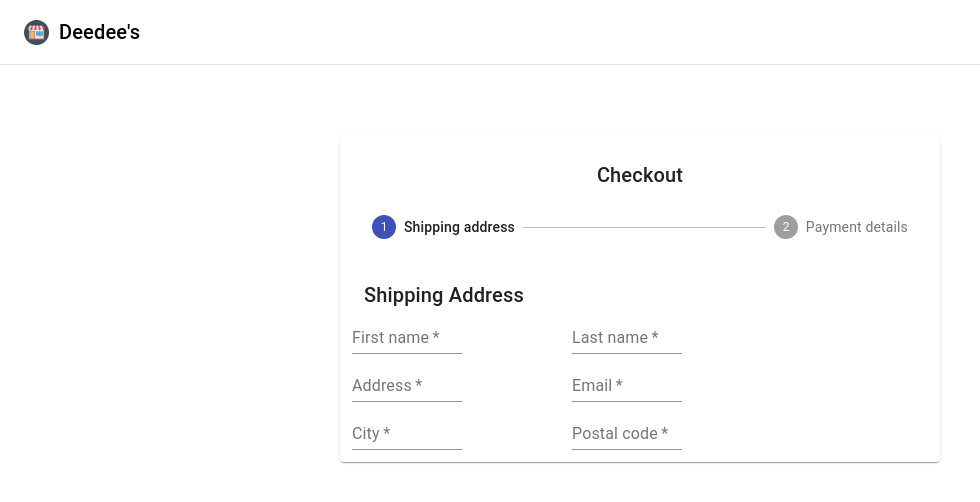
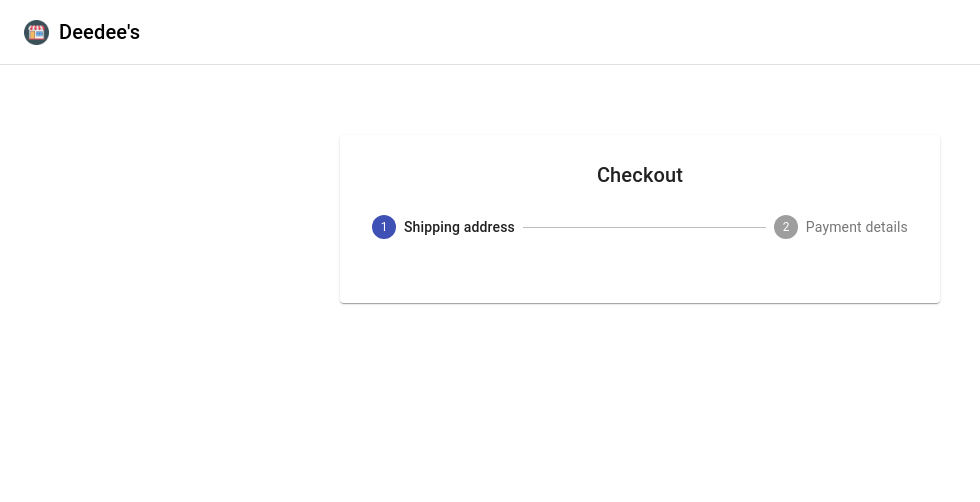
Before and after one commit to patrickishaf/deedees-collections, a React (Create React App) app: page /checkout in a window 1280 px wide. Shown: the top 502 px of the page, without its empty margins (0-980 px from the left). Built offline with nearby package versions, Linux system fonts and the light colour scheme; no server answers.

Commit message:
ensure the checkout token is generated before loading the checkout form

```diff
--- a/src/components/checkout-form/checkout/Checkout.jsx
+++ b/src/components/checkout-form/checkout/Checkout.jsx
@@ -52,7 +52,7 @@ const Checkout = ({ cart }) => {
                             </Step>
                         ))}
                     </Stepper>
-                    { activeStep === steps.length ? <Confirmation/> : <Form/> }
+                    { activeStep === steps.length ? <Confirmation/> : checkoutToken && <Form/> }
                 </Paper>
             </main>
         </>
```
